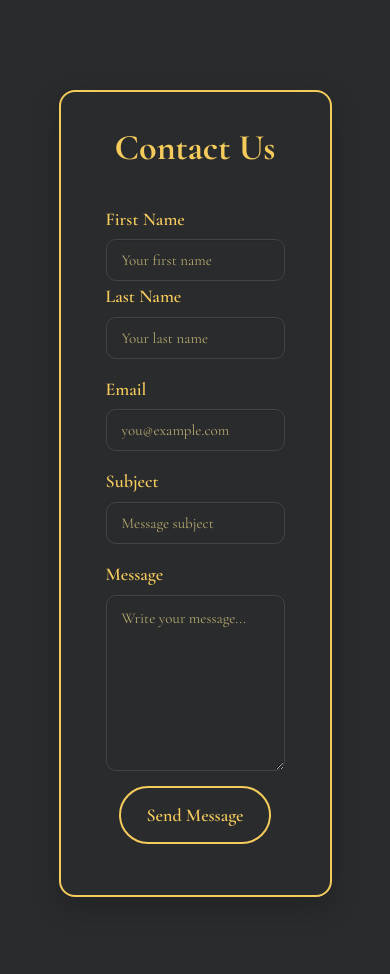
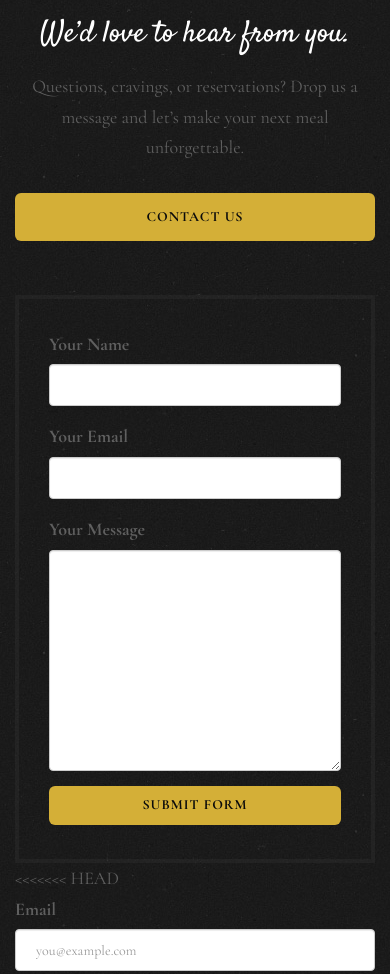
Before and after one commit to Empress-Mei/Project-2-Abe, a plain HTML site: page contact.html in a window 390 px wide. Shown: the part 880-1854 px from the top of the page. Drawn offline with nearby package versions, Linux system fonts and the light colour scheme; files whose address does not match are found by name.

Commit message:
Update contact.html

```diff
--- a/contact.html
+++ b/contact.html
@@ -3,13 +3,24 @@
 	<head>
 	<meta charset="utf-8">
 	<meta http-equiv="X-UA-Compatible" content="IE=edge">
-<title>Abe Restaurants</title>
+	<title>Abe Restaurants </title>
 	<meta name="viewport" content="width=device-width, initial-scale=1">
-<meta name="description" content="Abe Restaurants Official Website" />
+	<meta name="description" content="Free HTML5 Website Template by freehtml5.co" />
+	<meta name="keywords" content="free website templates, free html5, free template, free bootstrap, free website template, html5, css3, mobile first, responsive" />
 	<meta name="author" content="freehtml5.co" />
 
-<link href="https://fonts.googleapis.com/css?family=Cormorant+Garamond:300,400,600,700|Satisfy" rel="stylesheet">
-<link href="https://fonts.googleapis.com/css2?family=Work+Sans:wght@300;400;500;600;700;800;900&display=swap" rel="stylesheet">
+	<meta property="og:title" content=""/>
+	<meta property="og:image" content=""/>
+	<meta property="og:url" content=""/>
+	<meta property="og:site_name" content=""/>
+	<meta property="og:description" content=""/>
+	<meta name="twitter:title" content="" />
+	<meta name="twitter:image" content="" />
+	<meta name="twitter:url" content="" />
+	<meta name="twitter:card" content="" />
+
+	<link href="https://fonts.googleapis.com/css?family=Cormorant+Garamond:300,300i,400,400i,500,600i,700" rel="stylesheet">
+	<link href="https://fonts.googleapis.com/css?family=Satisfy" rel="stylesheet">
 
 	<!-- Animate.css -->
 	<link rel="stylesheet" href="css/animate.css">
@@ -17,96 +28,33 @@
 	<link rel="stylesheet" href="css/icomoon.css">
 	<!-- Bootstrap  -->
 	<link rel="stylesheet" href="css/bootstrap.css">
+
 	<!-- Flexslider  -->
 	<link rel="stylesheet" href="css/flexslider.css">
+
 	<!-- Theme style  -->
 	<link rel="stylesheet" href="css/style.css">
+
+	<!-- Modernizr JS -->
+	<script src="js/modernizr-2.6.2.min.js"></script>
+	<!-- FOR IE9 below -->
+	<!--[if lt IE 9]>
+	<script src="js/respond.min.js"></script>
+	<![endif]-->
+
+		 <!-- NEW ADDED -->
 		<link rel="stylesheet" href="css/styleAbout.css">
+	  <!-- Google Fonts -->
+  <link rel="preconnect" href="https://fonts.googleapis.com">
+  <link rel="preconnect" href="https://fonts.gstatic.com" crossorigin>
+  <link href="https://fonts.googleapis.com/css2?family=Work+Sans:wght@300;400;500;600;700;800;900&display=swap" rel="stylesheet">
 
   <!-- Boxicons -->
   <link rel="stylesheet" href="https://unpkg.com/boxicons@latest/css/boxicons.min.css">
 
-<!-- Tab Icon -->
+  <!-- FOR THE TAB ICON -->
    <link rel="shortcut icon" href="images/fabicon.ico" type="image/x-icon">
 
-<script src="js/modernizr-2.6.2.min.js"></script>
-<!--[if lt IE 9]>
-<script src="js/respond.min.js"></script>
-<![endif]-->
-
-<style>
-/* --- Modernized Contact Form Styles --- */
-#fh5co-contact {
-	background: #2a2b2d;
-	padding: 7em 0;
-	display: flex;
-	justify-content: center;
-}
-
-.contact-card {
-	background: #2a2b2d;
-	box-shadow: 0 10px 30px rgba(0,0,0,0.2);
-	border-radius: 16px;
-	padding: 2em 2.5em;
-	transition: all 0.3s ease;
-	backdrop-filter: blur(8px);
-	color: #f5cb5c;
-	width: 70%;
-	border: 2px solid #f5cb5c;
-}
-
-.contact-card:hover {
-	transform: translateY(-5px);
-	box-shadow: 0 12px 35px rgba(0,0,0,0.25);
-}
-
-.contact-card h1 {
-	color: #f5cb5c;
-	font-weight: 700;
-	margin-bottom: 1em;
-	text-align: center;
-}
-
-.contact-card label {
-	font-weight: 600;
-	color: #f5cb5c;
-}
-
-.contact-card .form-control {
-	border-radius: 10px;
-	border: 1px solid #444;
-	padding: 12px 15px;
-	font-size: 15px;
-	background-color: transparent;
-	color: #f5cb5c;
-	transition: border-color 0.2s, box-shadow 0.2s;
-}
-
-.contact-card .form-control::placeholder {
-	color: #b5a86e;
-}
-
-.contact-card .form-control:focus {
-	border-color: #f5cb5c;
-	box-shadow: 0 0 0 0.2rem rgba(245,203,92,0.25);
-}
-
-.btn-modern {
-	background: transparent;
-	color: #f5cb5c;
-	padding: 12px 25px;
-	font-weight: 600;
-	border-radius: 50px;
-	border: 2px solid #f5cb5c;
-	transition: background 0.3s, transform 0.2s, color 0.3s;
-}
-
-.btn-modern:hover {
-	background: #f5cb5c;
-	color: #2a2b2d;
-	transform: translateY(-2px);
-}
-</style>
 	</head>
 	<body>
 
@@ -114,6 +62,7 @@
 
 	<div id="page">
 	<nav class="fh5co-nav" role="navigation">
+		<!-- <div class="top-menu"> -->
 			<div class="container">
 				<div class="row">
 					<div class="col-xs-12 text-center logo-wrap">
@@ -137,7 +86,9 @@
 						</ul>
 					</div>
 				</div>
+
 			</div>
+		<!-- </div> -->
 	</nav>
 
 	<header id="fh5co-header" class="fh5co-cover js-fullheight" role="banner" style="background-image: url(images/hero_1.jpeg);" data-stellar-background-ratio="0.5">
@@ -148,7 +99,7 @@
 					<div class="display-t js-fullheight">
 						<div class="display-tc js-fullheight animate-box" data-animate-effect="fadeIn">
 							<h1>Get <em>in</em> Touch</h1>
-						<h2>Crafted with passion by our team — where good food meets good company.</h2>
+							<h2>Crafted with passion by our team — where good food meets good company. </h2>
 						</div>
 					</div>
 				</div>
@@ -156,22 +107,49 @@
 		</div>
 	</header>
 
-<!-- Modernized Contact Form Section -->
-<div id="fh5co-contact" class="animate-box">
-	<div class="contact-card">
-		<h1>Contact Us</h1>
-		<form action="#" method="post">
-			<div class="row form-group">
-				<div class="col-md-6">
-					<label for="fname">First Name</label>
-					<input type="text" id="fname" class="form-control" placeholder="Your first name">
-				</div>
-				<div class="col-md-6">
-					<label for="lname">Last Name</label>
-					<input type="text" id="lname" class="form-control" placeholder="Your last name">
+
+	<div id="fh5co-contact" class="fh5co-section animate-box">
+		<div class="container">
+			<div class="row animate-box">
+				<div class="col-md-8 col-md-offset-2 text-center fh5co-heading">
+					<h2>We’d love to hear from you.</h2>
+					<p>Questions, cravings, or reservations? Drop us a message and let’s make your next meal unforgettable.</p>
+					<p><a href="mailto:info@yourdomainname.com" class="btn btn-primary btn-outline">Contact Us</a></p>
 				</div>
 			</div>
 
+			<div class="row">
+				<div class="col-md-6 col-md-push-6 col-sm-6 col-sm-push-6">
+					<form action="#" id="form-wrap">
+						<div class="row form-group">
+							<div class="col-md-12">
+								<label for="name">Your Name</label>
+								<input type="text" class="form-control" id="name">
+							</div>
+						</div>
+						<div class="row form-group">
+							<div class="col-md-12">
+								<label for="email">Your Email</label>
+								<input type="text" class="form-control" id="email">
+							</div>
+						</div>
+						<div class="row form-group">
+							<div class="col-md-12">
+								<label for="message">Your Message</label>
+								<textarea name="" id="message" cols="30" rows="10" class="form-control"></textarea>
+							</div>
+						</div>
+						<div class="row form-group">
+							<div class="col-md-12">
+								<input type="submit" class="btn btn-primary btn-outline btn-lg" value="Submit Form">
+							</div>
+						</div>
+
+					</form>
+				</div>
+			</div>
+
+<<<<<<< HEAD
 			<div class="row form-group">
 				<div class="col-md-12">
 					<label for="email">Email</label>
@@ -234,22 +212,80 @@
 					<small class="block">Design inspired by <a href="http://freehtml5.co/" target="_blank">FreeHTML5.co</a></small>
 				</p>
 			</div>
+=======
+>>>>>>> parent of 890e7c2 (revert to old contacts page)
 		</div>
 	</div>
+
+	<!-- FOOTER START -->
+	<footer class="footer">
+    <div class="footer-content">
+      <h3 class="logo">Abe Restaurant</h3>
+      <p>Now you know how to use HTML, CSS, and JavaScript to create, style, and bring your web ideas to life.</p>
+
+      <div class="icons">
+        <a href="#"><i class="bx bxl-facebook-circle"></i></a>
+        <a href="#"><i class="bx bxl-twitter"></i></a>
+        <a href="#"><i class="bx bxl-instagram-alt"></i></a>
+        <a href="#"><i class="bx bxl-youtube"></i></a>
+      </div>
+    </div>
+
+    <div class="footer-content">
+      <h4>Links</h4>
+      <li><a href="#">Home</a></li>
+      <li><a href="#">About</a></li>
+      <li><a href="#">Menu</a></li>
+      <li><a href="#">Gallery</a></li>
+    </div>
+
+    <div class="footer-content">
+      <h4>Categories</h4>
+      <li><a href="#">Landing Page</a></li>
+      <li><a href="#">Real Estate</a></li>
+      <li><a href="#">Personal</a></li>
+      <li><a href="#">Business</a></li>
+	  <li><a href="#">E-Commerce</a></li>
+    </div>
+
+    <div class="footer-content">
+      <h4>Contact Information</h4>
+      <li><a href="#">198 West 21 Street</a></li>
+      <li><a href="#">+1235 2355 98</a></li>
+      <li><a href="#">info@yoursite.com</a></li>
+    </div>
+
+    <div class="footer-bottom">
+      <p>© 2016 Free HTML5.All Rights Reserve</p>
+    </div>
   </footer>
+  <!-- FOOTER END -->
+	</div>
 
 	<div class="gototop js-top">
 		<a href="#" class="js-gotop"><i class="icon-arrow-up22"></i></a>
 	</div>
 
-<!-- Scripts -->
+	<!-- jQuery -->
 	<script src="js/jquery.min.js"></script>
+	<!-- jQuery Easing -->
 	<script src="js/jquery.easing.1.3.js"></script>
+	<!-- Bootstrap -->
 	<script src="js/bootstrap.min.js"></script>
+	<!-- Waypoints -->
 	<script src="js/jquery.waypoints.min.js"></script>
+	<!-- Waypoints -->
 	<script src="js/jquery.stellar.min.js"></script>
+	<!-- Flexslider -->
 	<script src="js/jquery.flexslider-min.js"></script>
+	<!-- Main -->
 	<script src="js/main.js"></script>
 
 	</body>
 </html>
+
+<<<<<<< HEAD
+</body>
+</html>
+=======
+>>>>>>> parent of 890e7c2 (revert to old contacts page)
```
Lines whose indentation alone changed are shown as unchanged.
